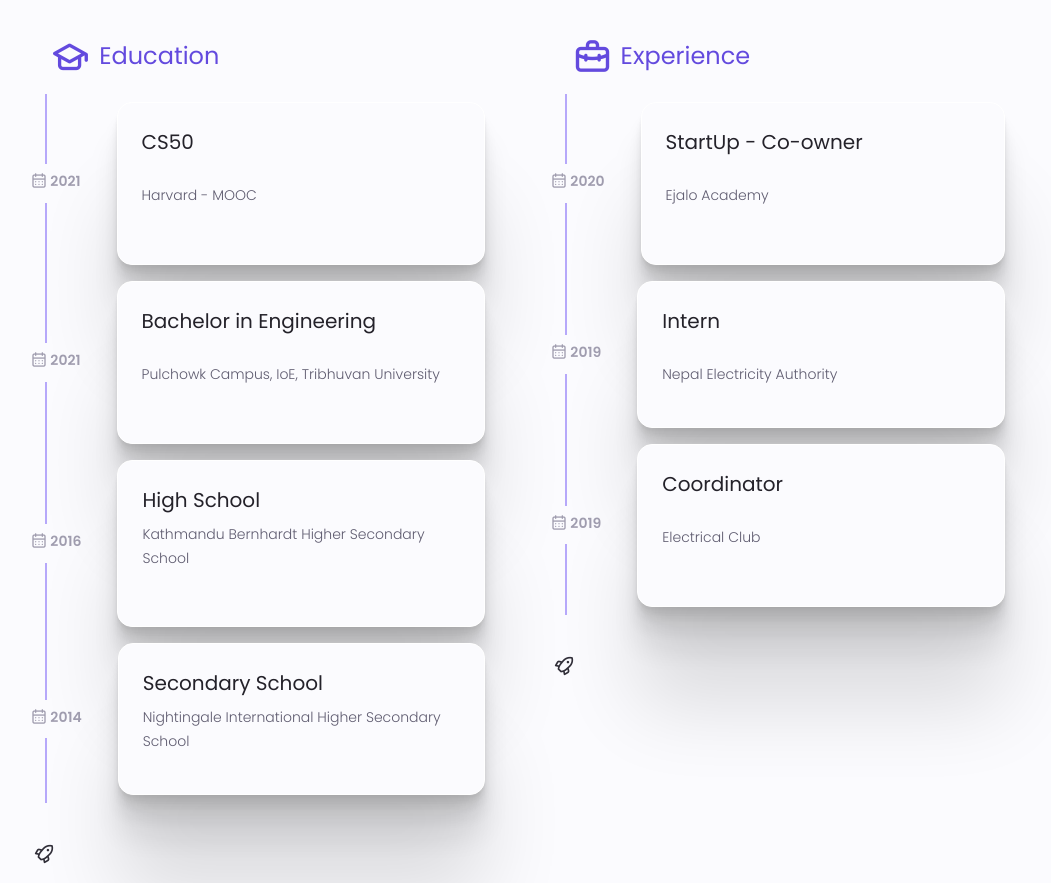
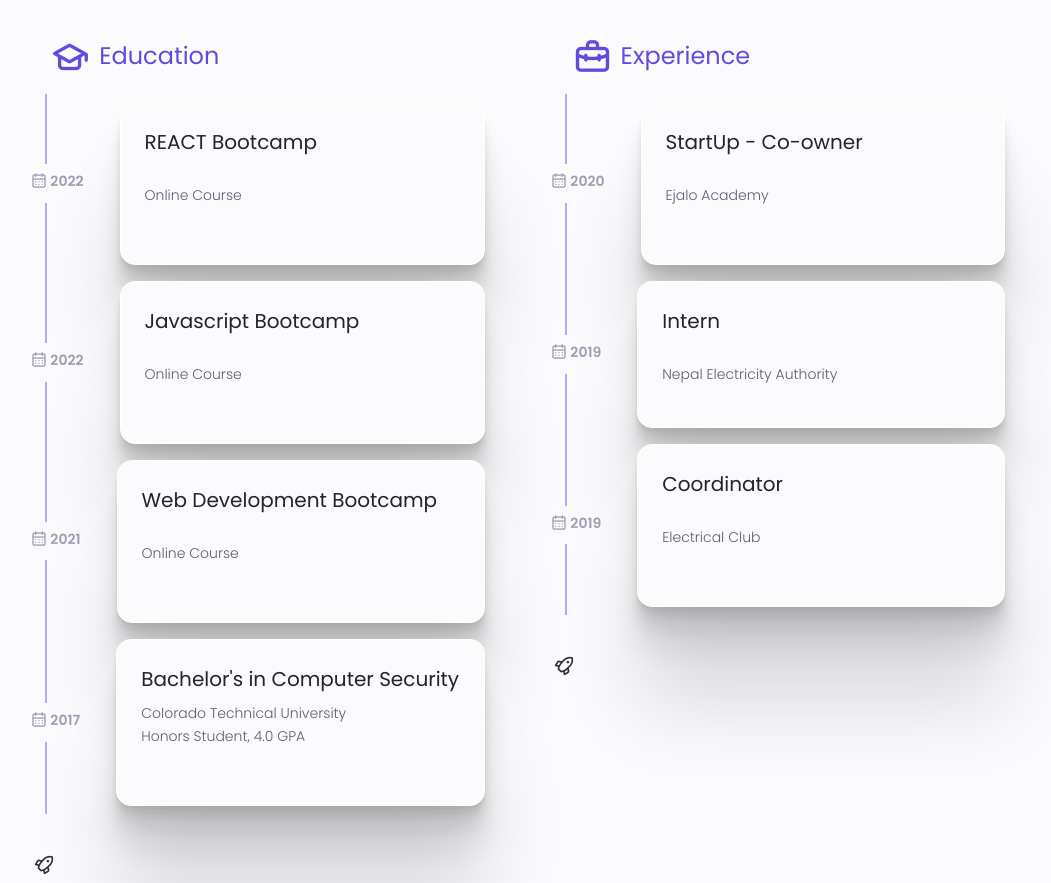
Before and after one commit to Breedlove-Jason/jasonbreedlove.dev, a plain HTML site: page index.html in a window 1280 px wide. Shown: the part 3420-4303 px from the top of the page, without its empty margins (125-1176 px from the left). Drawn offline with nearby package versions, Linux system fonts and the light colour scheme.

Commit message:
finished education

```diff
--- a/index.html
+++ b/index.html
@@ -377,7 +377,7 @@
                                         <h5>
                                             <span class="badge qualification__calendar">
                                                 <i class="uil uil-calendar-alt qualification__calendar-icon"></i>
-                                                2021
+                                                2022
                                             </span>
                                         </h5>
 
@@ -394,11 +394,12 @@
                                             <div class="card-body">
                                                 <div class="task">
                                                     <div class="abstract">
-                                                        <h3 class="qualification__title"> CS50 </h3>
-                                                        <p class="qualification__subtitle"> Harvard - MOOC </p>
+                                                        <h3 class="qualification__title"> REACT Bootcamp </h3>
+                                                        <p class="qualification__subtitle"> Online Course</p>
+                                                        <p class="qualification__subtitle">  </p>
                                                     </div>
                                                     <div class="details">
-                                                        <p class="qualification__subtitle"> Built Web-design skills </p>
+                                                        <p class="qualification__subtitle"> Developed Skills using REACT Framework</p>
                                                     </div>
                                                 </div>
                                             </div>
@@ -408,6 +409,48 @@
 
                                 <!-- Timeline item 2 -->
                                 <div class="row">
+                                    <!-- Timeline design -->
+                                    <div class="col-auto text-center flex-column d-sm-flex">
+                                        <div class="row h-50 qualification__journey">
+                                            <div class="col">
+                                                <span class="qualification__line"></span>
+                                            </div>
+                                            <div class="col">&nbsp;</div>
+                                        </div>
+
+                                        <h5>
+                                            <span class="badge qualification__calendar">
+                                                <i class="uil uil-calendar-alt qualification__calendar-icon"></i>
+                                                2022
+                                            </span>
+                                        </h5>
+
+                                        <div class="row h-50 qualification__journey">
+                                            <div class="col">
+                                                <span class="qualification__line"></span>
+                                            </div>
+                                            <div class="col">&nbsp;</div>
+                                        </div>
+                                    </div>
+                                    <!-- Timeline content Events -->
+                                    <div class="col py-2">
+                                        <div class="card education-card transparent_card mirror-face shadow2">
+                                            <div class="card-body">
+                                                <div class="task">
+                                                    <div class="abstract">
+                                                        <h3 class="qualification__title"> Javascript Bootcamp </h3>
+                                                        <p class="qualification__subtitle">Online Course </p>
+                                                    </div>
+                                                    <div class="details">
+                                                        <p class="qualification__subtitle">Learned Javascript Skills</p> </div>
+                                                </div>
+                                            </div>
+                                        </div>
+                                    </div>
+                                </div>
+
+                                 <!-- Timeline item 3 -->
+                                 <div class="row">
                                     <!-- Timeline design -->
                                     <div class="col-auto text-center flex-column d-sm-flex">
                                         <div class="row h-50 qualification__journey">
@@ -437,54 +480,11 @@
                                             <div class="card-body">
                                                 <div class="task">
                                                     <div class="abstract">
-                                                        <h3 class="qualification__title"> Bachelor in Engineering </h3>
-                                                        <p class="qualification__subtitle"> Pulchowk Campus, IoE, Tribhuvan University </p>
+                                                        <h3 class="qualification__title"> Web Development Bootcamp </h3>
+                                                        <p class="qualification__subtitle">Online Course</p>
                                                     </div>
                                                     <div class="details">
-                                                        <p class="qualification__subtitle"> Bachelor in Electrical Engineering. </p>
-                                                    </div>
-                                                </div>
-                                            </div>
-                                        </div>
-                                    </div>
-                                </div>
-
-                                 <!-- Timeline item 3 -->
-                                 <div class="row">
-                                    <!-- Timeline design -->
-                                    <div class="col-auto text-center flex-column d-sm-flex">
-                                        <div class="row h-50 qualification__journey">
-                                            <div class="col">
-                                                <span class="qualification__line"></span>
-                                            </div>
-                                            <div class="col">&nbsp;</div>
-                                        </div>
-
-                                        <h5>
-                                            <span class="badge qualification__calendar">
-                                                <i class="uil uil-calendar-alt qualification__calendar-icon"></i>
-                                                2016
-                                            </span>
-                                        </h5>
-
-                                        <div class="row h-50 qualification__journey">
-                                            <div class="col">
-                                                <span class="qualification__line"></span>
-                                            </div>
-                                            <div class="col">&nbsp;</div>
-                                        </div>
-                                    </div>
-                                    <!-- Timeline content Events -->
-                                    <div class="col py-2">
-                                        <div class="card education-card transparent_card mirror-face shadow2">
-                                            <div class="card-body">
-                                                <div class="task">
-                                                    <div class="abstract">
-                                                        <h3 class="qualification__title"> High School </h3>
-                                                        <p class="qualification__subtitle">Kathmandu Bernhardt Higher Secondary School</p>
-                                                    </div>
-                                                    <div class="details">
-                                                        <p class="qualification__subtitle"> Studied Physics, Chemistry, Mathematics, Computer Science and English. </p>
+                                                        <p class="qualification__subtitle"> Learned Advanced Web Development Skills, HTML CSS, Javascript </p>
                                                     </div>
                                                 </div>
                                             </div>
@@ -506,7 +506,7 @@
                                         <h5>
                                             <span class="badge qualification__calendar">
                                                 <i class="uil uil-calendar-alt qualification__calendar-icon"></i>
-                                                2014
+                                                2017
                                             </span>
                                         </h5>
 
@@ -523,12 +523,12 @@
                                             <div class="card-body">
                                                 <div class="task">
                                                     <div class="abstract">
-                                                        <h3 class="qualification__title"> Secondary School </h3>
-                                                        <p class="qualification__subtitle"> Nightingale International Higher Secondary School </p>
+                                                        <h3 class="qualification__title"> Bachelor's in Computer Security </h3>
+                                                        <p class="qualification__subtitle"> Colorado Technical University <br>Honors Student, 4.0 GPA</p>
                                                     </div>
-                                                    <!-- <div class="details">
-                                                        <p class="qualification__subtitle"> This addittional contents gets revealed on hover. </p>
-                                                    </div> -->
+                                                    <div class="details">
+                                                        <p class="qualification__subtitle"> Built Computer Networking, Computer Security, and Problem-Solving Skillsonors Student, 4.0 GPA </p>
+                                                    </div>
                                                 </div>
                                             </div>
                                         </div>
```
